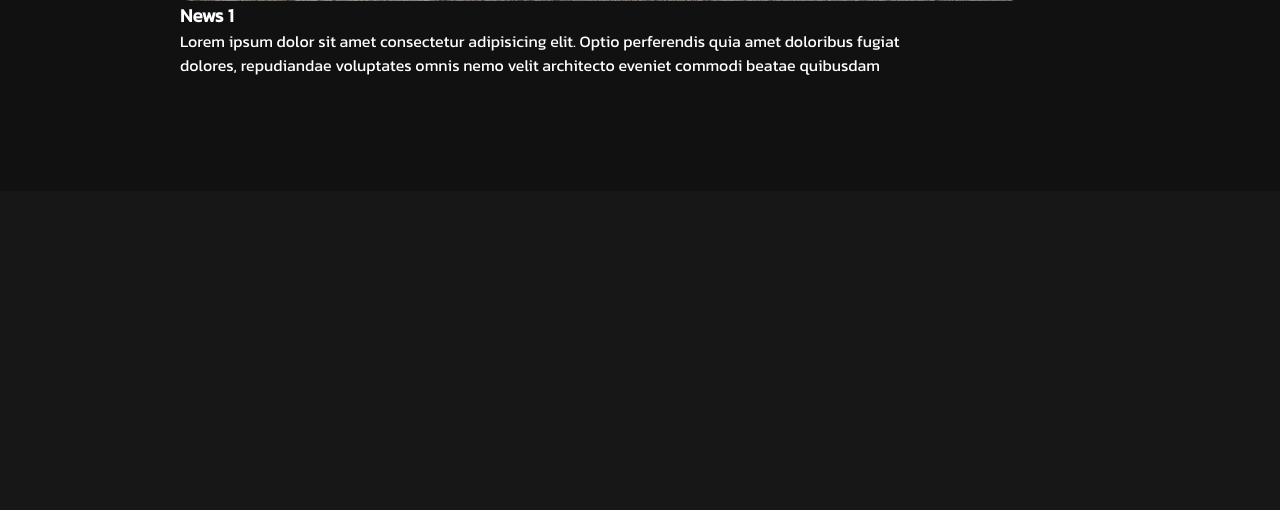
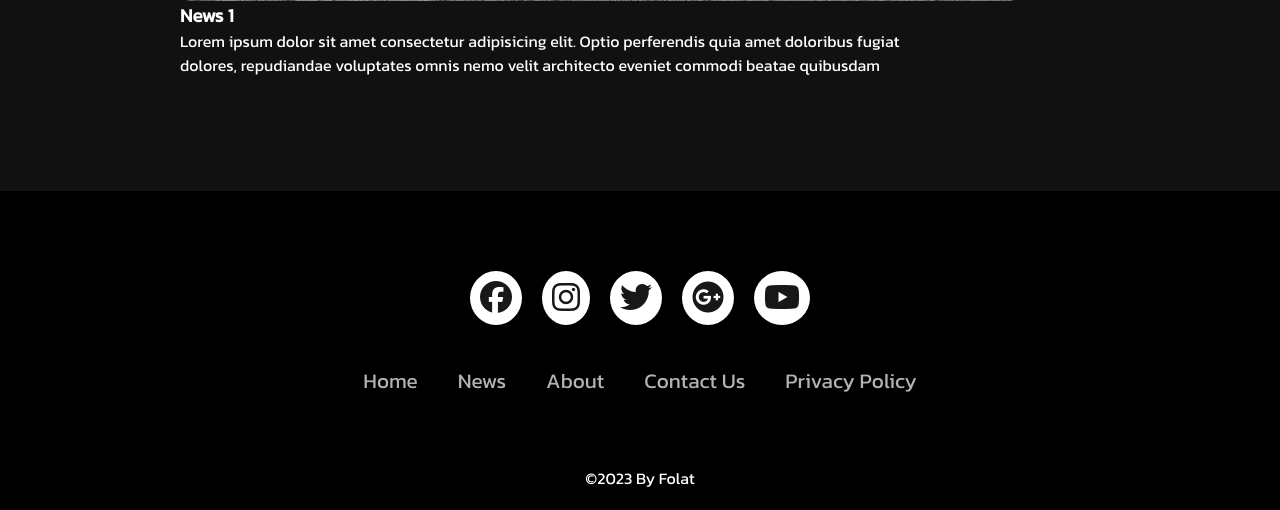
Before and after one commit to alikastrati/Web-Programim, a PHP site: page / in a window 1280 px wide. Shown: the part 3013-3523 px from the top of the page. Before the commit the page ends 3088 px from the top, so only its background shows below. Run offline with PHP 8.4, Linux system fonts and the light colour scheme; some web fonts are replaced.

Commit message:
Added Footer

```diff
--- a/src/index.html
+++ b/src/index.html
@@ -6,7 +6,8 @@
     <title>Document</title>
     <link rel="stylesheet" href="styles.css">
     <link rel="stylesheet" href="https://cdnjs.cloudflare.com/ajax/libs/font-awesome/4.7.0/css/font-awesome.min.css">
-
+    <!--Footer-->
+    <link rel="stylesheet" href="https://cdnjs.cloudflare.com/ajax/libs/font-awesome/6.5.1/css/all.min.css" integrity="sha512-DTOQO9RWCH3ppGqcWaEA1BIZOC6xxalwEsw9c2QQeAIftl+Vegovlnee1c9QX4TctnWMn13TZye+giMm8e2LwA==" crossorigin="anonymous" referrerpolicy="no-referrer" />
 
 
 
@@ -495,6 +496,41 @@
         closeHam.addEventListener('click', () => hamburgerEvent("none", "none", "block"));
     </script>
 
+    <!--Footer-->
+    <footer>
+      <div class="footerContainer">
+          <div class="social">
+              <a href="https://www.facebook.com"><i class='fa-brands fa-facebook'></i></a>
+              <a href="https://www.instagram.com"><i class='fa-brands fa-instagram'></i></a>
+              <a href="https://twitter.com"><i class='fa-brands fa-twitter'></i></a>
+              <a href="https://mail.google.com"><i class='fa-brands fa-google-plus'></i></a>
+              <a href="https://www.youtube.com"><i class='fa-brands fa-youtube'></i></a>
+          </div>
+          <div class="footerNav">
+          <ul>
+              <li>
+                  <a href="#">Home</a>
+              </li>
+              <li>
+                  <a href="#">News</a>
+              </li>
+              <li>
+                  <a href="#">About</a>
+              </li>
+              <li>
+                  <a href="#">Contact Us</a>
+              </li>
+              <li>
+                  <a href="#">Privacy Policy</a>
+              </li>
+          </ul>
+          </div>
+
+      </div>
+      <div class="footerBottom">
+          <p>&copy;2023 By Folat</p>
+      </div>
+      </footer>
 
 
 
--- a/src/styles.css
+++ b/src/styles.css
@@ -790,3 +790,76 @@ nav .navLogo .search-field button {
   justify-content: center;
 
 }
+
+/*Footer*/
+footer {
+  background-color: black;
+  margin-top: 7%;
+  margin-bottom: -50px;
+}
+.footerContainer {
+  width: 100%;
+  padding: 70px 30px 20px;
+}
+.social {
+  display: flex;
+  justify-content: center;
+}
+.social a {
+  text-decoration: none;
+  padding: 10px;
+  background-color: white;
+  margin: 10px;
+  border-radius: 50%;
+}
+.social a i {
+  font-size: 2em;
+  color: black;
+  opacity: 0.9;
+}
+.social a:hover {
+  background-color: #111;
+  transition: 0.5s;
+}
+
+.social a:hover i {
+  color: white;
+  transition: 0.5s;
+}
+.footerNav {
+  margin: 30px 0;
+}
+.footerNav ul {
+  display: flex;
+  justify-content: center;
+  list-style-type: none;
+}
+.footerNav ul li a {
+  color: white;
+  margin: 20px;
+  text-decoration: none;
+  font-size: 1.3em;
+  opacity: 0.7;
+  transition: 0.5s;
+}
+.footerNav ul li a:hover {
+  opacity: 1;
+}
+.footerBottom {
+  background-color: #000;
+  padding: 20px;
+  text-align: center;
+}
+.footerBottom p {
+  color: white;
+}
+@media (max-width: 700px){
+  .footerNav ul {
+      flex-direction: column;
+  }
+  .footerNav ul li {
+      width: 100%;
+      text-align: center;
+      margin: 10px;
+  }
+}
```
